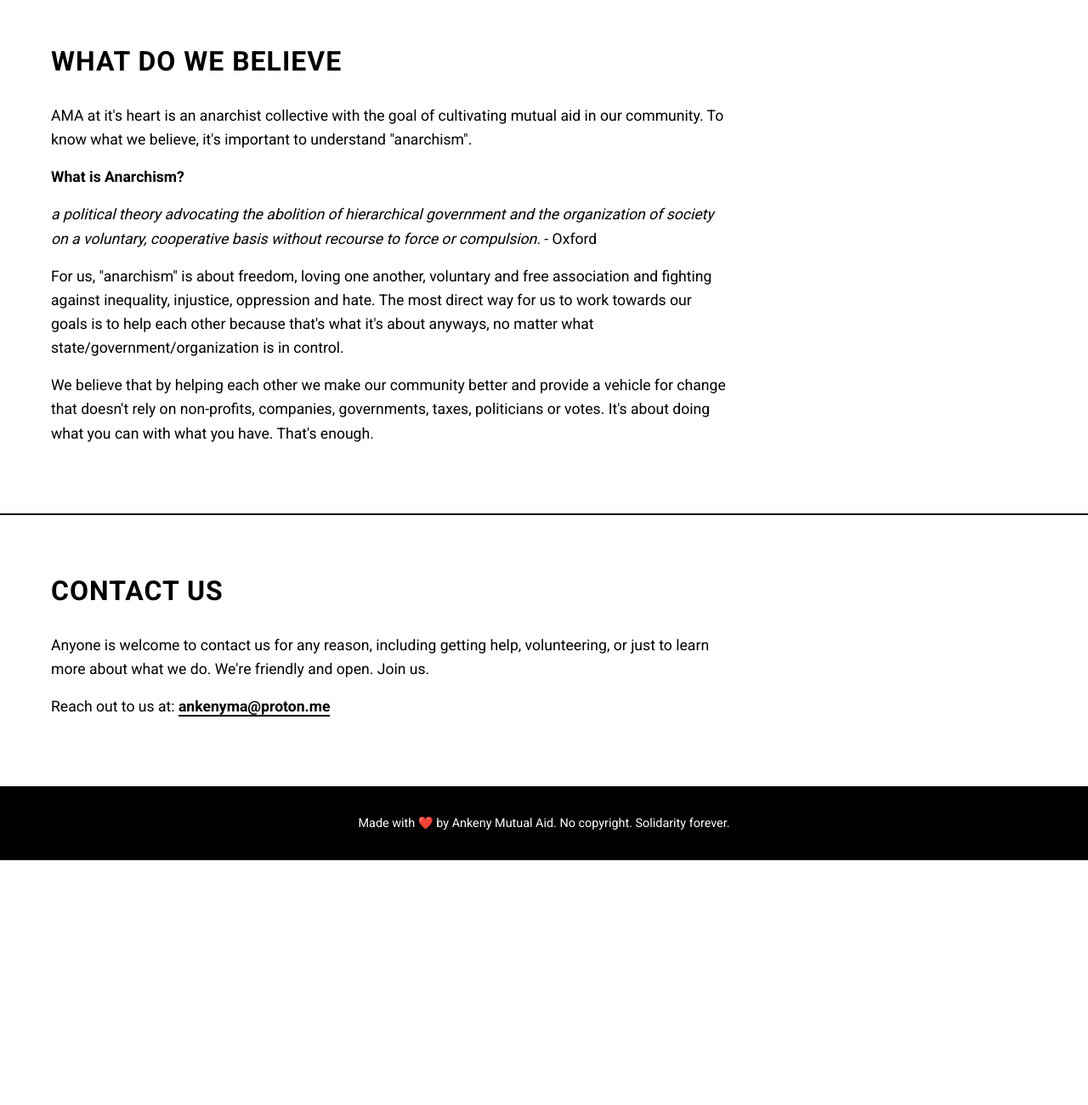
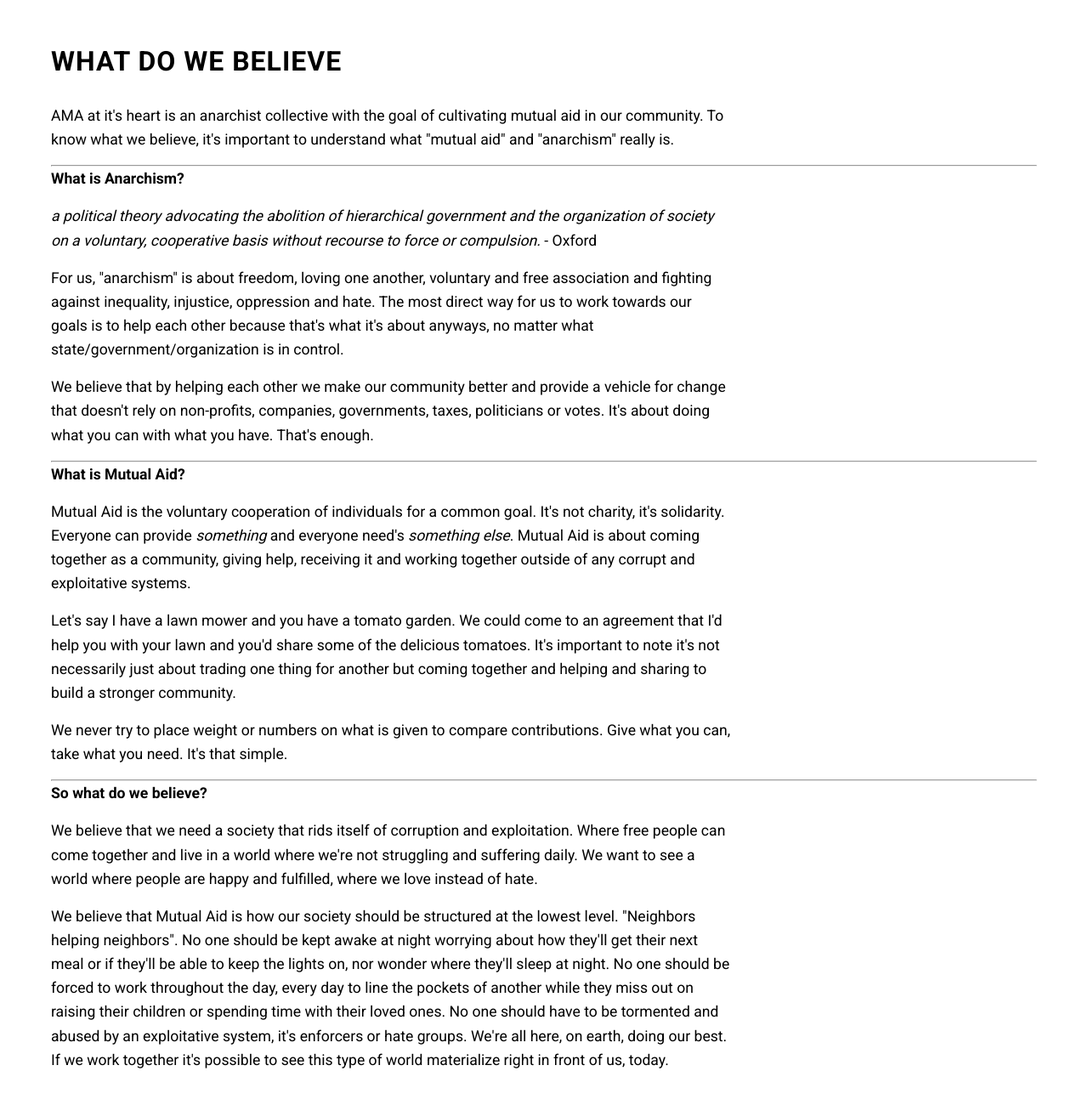
Before and after one commit to Ankeny-Mutual-Aid/ankenyma.org, a plain HTML site: page index.html in a window 1280 px wide. Shown: the part 960-2260 px from the top of the page at 85% size. Before the commit the page ends 1972 px from the top, so only its background shows below. Drawn offline with Linux system fonts and the light colour scheme.

Commit message:
added more in 'what we believe' section

```diff
--- a/index.html
+++ b/index.html
@@ -38,11 +38,27 @@
         <section id="what-we-believe" class="section">
             <div class="container">
                 <h2>What Do We Believe</h2>
-                <p>AMA at it's heart is an anarchist collective with the goal of cultivating mutual aid in our community. To know what we believe, it's important to understand "anarchism".</p>
+                <p>AMA at it's heart is an anarchist collective with the goal of cultivating mutual aid in our community. To know what we believe, it's important to understand what "mutual aid" and "anarchism" really is.</p>
+
+                <hr>
+
                 <p><b>What is Anarchism?</b></p>
                 <p><i>a political theory advocating the abolition of hierarchical government and the organization of society on a voluntary, cooperative basis without recourse to force or compulsion.</i> - Oxford</p>
                 <p>For us, "anarchism" is about freedom, loving one another, voluntary and free association and fighting against inequality, injustice, oppression and hate. The most direct way for us to work towards our goals is to help each other because that's what it's about anyways, no matter what state/government/organization is in control.</p>
                 <p>We believe that by helping each other we make our community better and provide a vehicle for change that doesn't rely on non-profits, companies, governments, taxes, politicians or votes. It's about doing what you can with what you have. That's enough.</p>
+
+                <hr>
+
+                <p><b>What is Mutual Aid?</b></p>
+                <p>Mutual Aid is the voluntary cooperation of individuals for a common goal. It's not charity, it's solidarity. Everyone can provide <i>something</i> and everyone need's <i>something else</i>. Mutual Aid is about coming together as a community, giving help, receiving it and working together outside of any corrupt and exploitative systems.</p>
+                <p>Let's say I have a lawn mower and you have a tomato garden. We could come to an agreement that I'd help you with your lawn and you'd share some of the delicious tomatoes. It's important to note it's not necessarily just about trading one thing for another but coming together and helping and sharing to build a stronger community.</p>
+                <p>We never try to place weight or numbers on what is given to compare contributions. Give what you can, take what you need. It's that simple.</p>
+
+                <hr>
+
+                <p><b>So what do we believe?</b></p>
+                <p>We believe that we need a society that rids itself of corruption and exploitation. Where free people can come together and live in a world where we're not struggling and suffering daily. We want to see a world where people are happy and fulfilled, where we love instead of hate.</p>
+                <p>We believe that Mutual Aid is how our society should be structured at the lowest level. "Neighbors helping neighbors". No one should be kept awake at night worrying about how they'll get their next meal or if they'll be able to keep the lights on, nor wonder where they'll sleep at night. No one should be forced to work throughout the day, every day to line the pockets of another while they miss out on raising their children or spending time with their loved ones. No one should have to be tormented and abused by an exploitative system, it's enforcers or hate groups. We're all here, on earth, doing our best. If we work together it's possible to see this type of world materialize right in front of us, today.</p>
             </div>
         </section>
 
```
